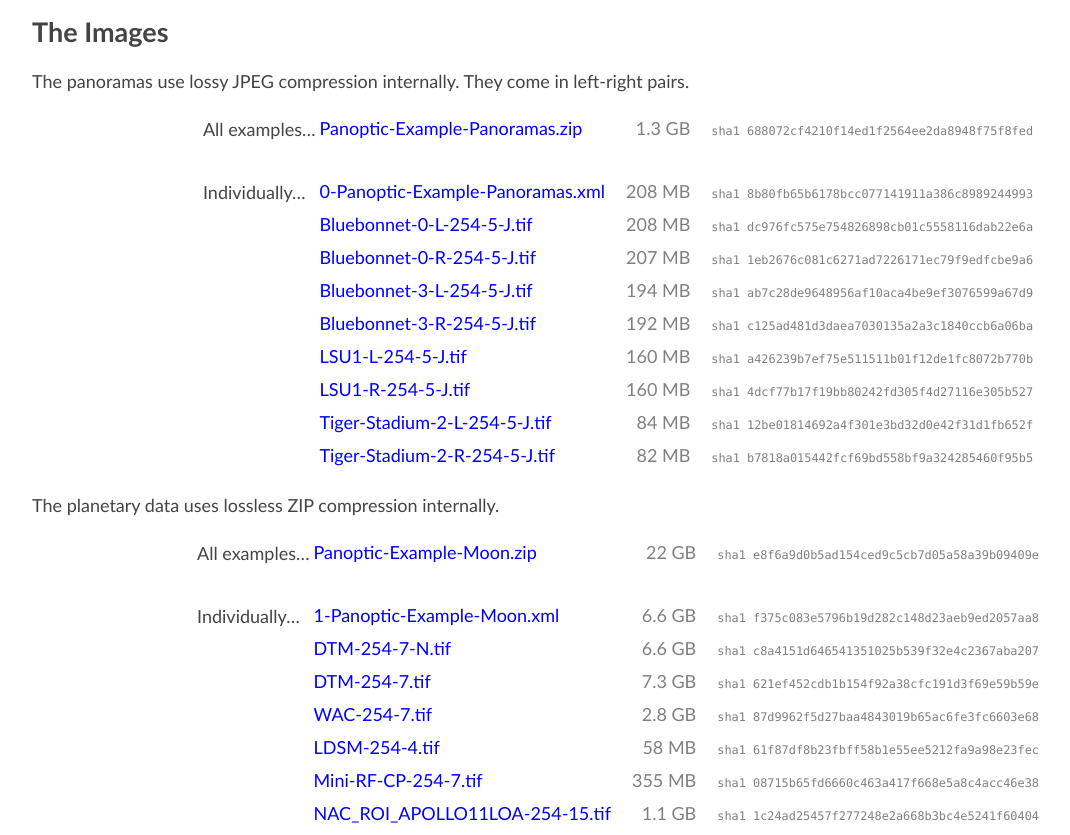
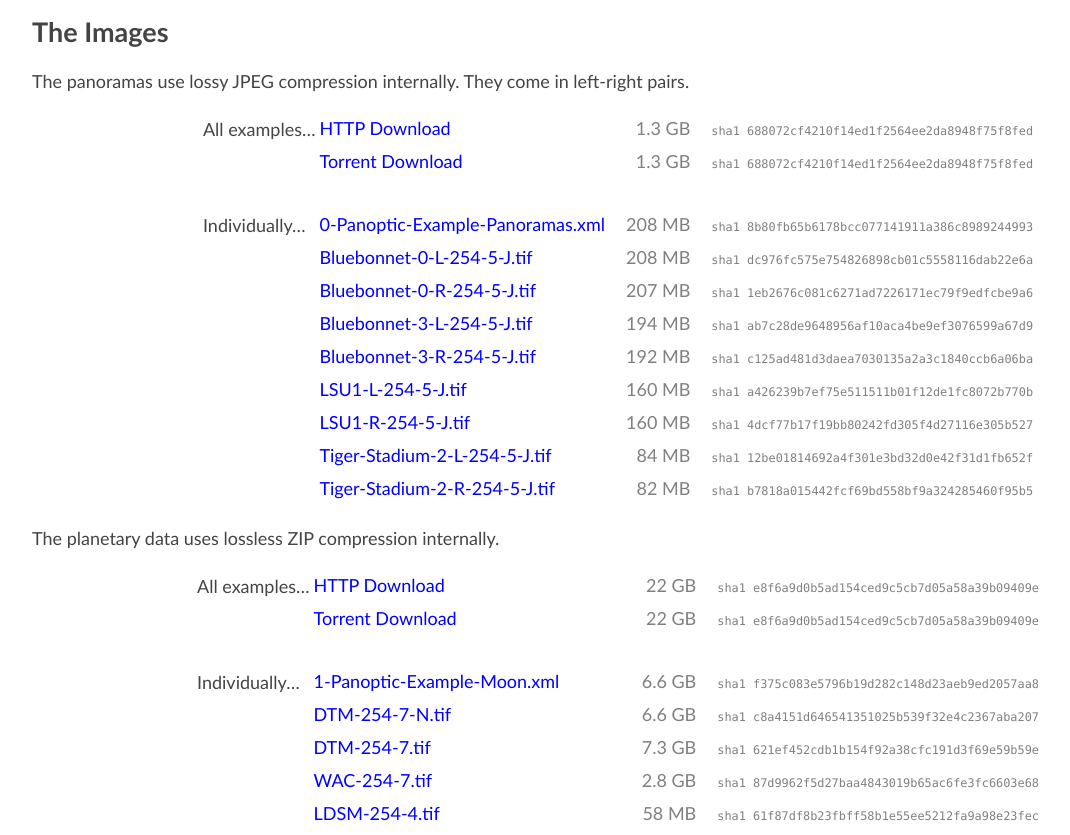
Before and after one commit to rlk/panoptic-doc, a plain HTML site: page scenes.html in a window 1280 px wide. Shown: the part 351-1186 px from the top of the page, without its empty margins (22-1092 px from the left). Drawn offline with Linux system fonts and the light colour scheme.

Commit message:
Add torrent links

```diff
--- a/scenes.html
+++ b/scenes.html
@@ -20,7 +20,8 @@
 <p>The panoramas use lossy JPEG compression internally. They come in left-right pairs.</p>
 
 <blockquote><table>
-<tr><td>All examples&hellip;</td><td class="file"><a href="https://www.cct.lsu.edu/~rkooima/data/Panoptic-Example-Panoramas.zip">Panoptic-Example-Panoramas.zip </a></td><td class="size">1.3 GB</td><td class="hash">sha1 688072cf4210f14ed1f2564ee2da8948f75f8fed</td></tr>
+<tr><td>All examples&hellip;</td><td class="file"><a href="https://www.cct.lsu.edu/~rkooima/data/Panoptic-Example-Panoramas.zip">HTTP Download</a></td><td class="size">1.3 GB</td><td class="hash">sha1 688072cf4210f14ed1f2564ee2da8948f75f8fed</td></tr>
+<tr><td>                    </td><td class="file"><a href="https://www.cct.lsu.edu/~rkooima/data/Panoptic-Example-Panoramas.torrent">Torrent Download</a></td><td class="size">1.3 GB</td><td class="hash">sha1 688072cf4210f14ed1f2564ee2da8948f75f8fed</td></tr>
 <tr><td>&nbsp;</td></tr>
 <tr><td>Individually&hellip;</td><td class="file"><a href="https://www.cct.lsu.edu/~rkooima/data/0-Panoptic-Example-Panoramas.xml">0-Panoptic-Example-Panoramas.xml</a></td><td class="size">208 MB</td><td class="hash">sha1 8b80fb65b6178bcc077141911a386c8989244993</td></tr>
 <tr><td>                    </td><td class="file"><a href="https://www.cct.lsu.edu/~rkooima/data/Bluebonnet-0-L-254-5-J.tif">    Bluebonnet-0-L-254-5-J.tif     </a></td><td class="size">208 MB</td><td class="hash">sha1 dc976fc575e754826898cb01c5558116dab22e6a</td></tr>
@@ -36,7 +37,8 @@
 <p>The planetary data uses lossless ZIP compression internally.</p>
 
 <blockquote><table>
-<tr><td>All examples&hellip;</td><td class="file"><a href="https://www.cct.lsu.edu/~rkooima/data/Panoptic-Example-Moon.zip">     Panoptic-Example-Moon.zip      </a></td><td class="size"> 22 GB</td><td class="hash">sha1 e8f6a9d0b5ad154ced9c5cb7d05a58a39b09409e</td></tr>
+<tr><td>All examples&hellip;</td><td class="file"><a href="https://www.cct.lsu.edu/~rkooima/data/Panoptic-Example-Moon.zip">HTTP Download</a></td><td class="size"> 22 GB</td><td class="hash">sha1 e8f6a9d0b5ad154ced9c5cb7d05a58a39b09409e</td></tr>
+<tr><td>                    </td><td class="file"><a href="https://www.cct.lsu.edu/~rkooima/data/Panoptic-Example-Moon.torrent">Torrent Download</a></td><td class="size"> 22 GB</td><td class="hash">sha1 e8f6a9d0b5ad154ced9c5cb7d05a58a39b09409e</td></tr>
 <tr><td>&nbsp;</td></tr>
 <tr><td>Individually&hellip;</td><td class="file"><a href="https://www.cct.lsu.edu/~rkooima/data/1-Panoptic-Example-Moon.xml">   1-Panoptic-Example-Moon.xml    </a></td><td class="size">6.6 GB</td><td class="hash">sha1 f375c083e5796b19d282c148d23aeb9ed2057aa8</td></tr>
 <tr><td>                    </td><td class="file"><a href="https://www.cct.lsu.edu/~rkooima/data/DTM-254-7-N.tif">               DTM-254-7-N.tif                </a></td><td class="size">6.6 GB</td><td class="hash">sha1 c8a4151d646541351025b539f32e4c2367aba207</td></tr>
```
Also changed, not shown: index.html (+1 -1 lines).
